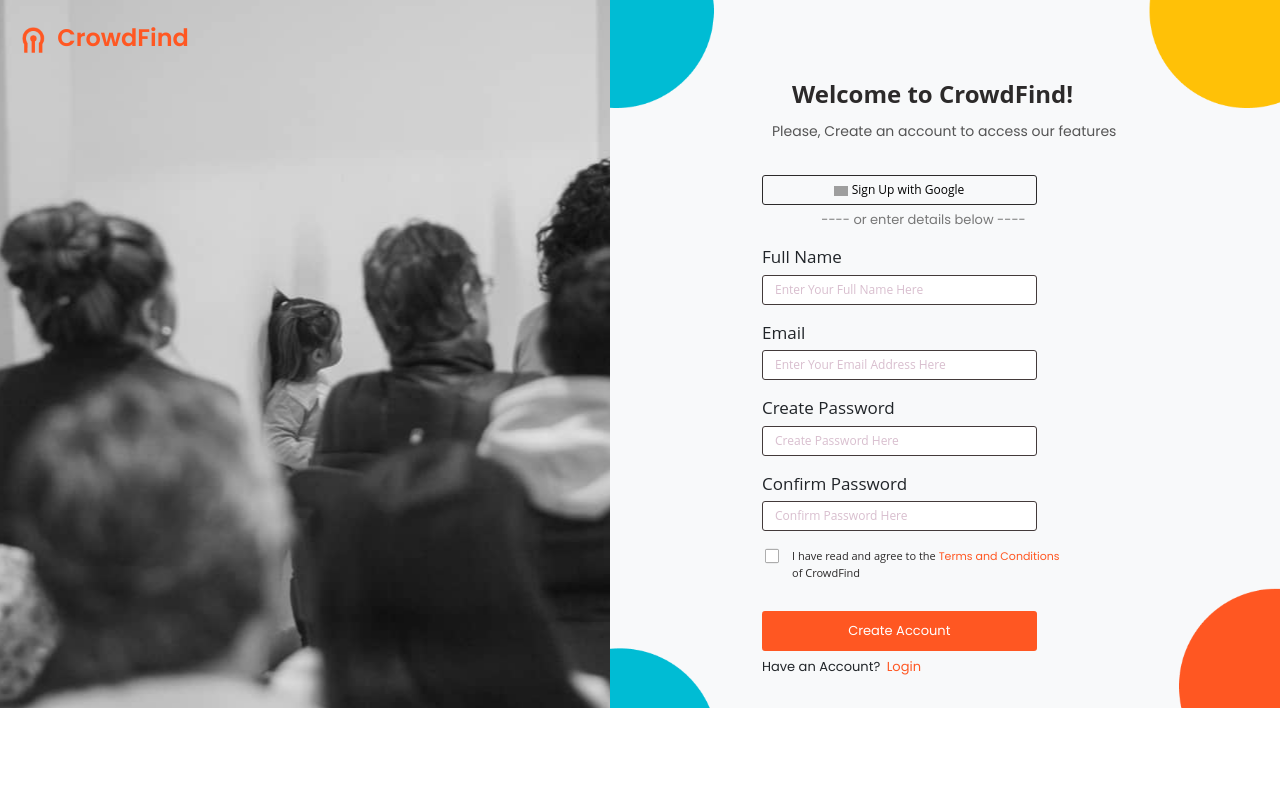
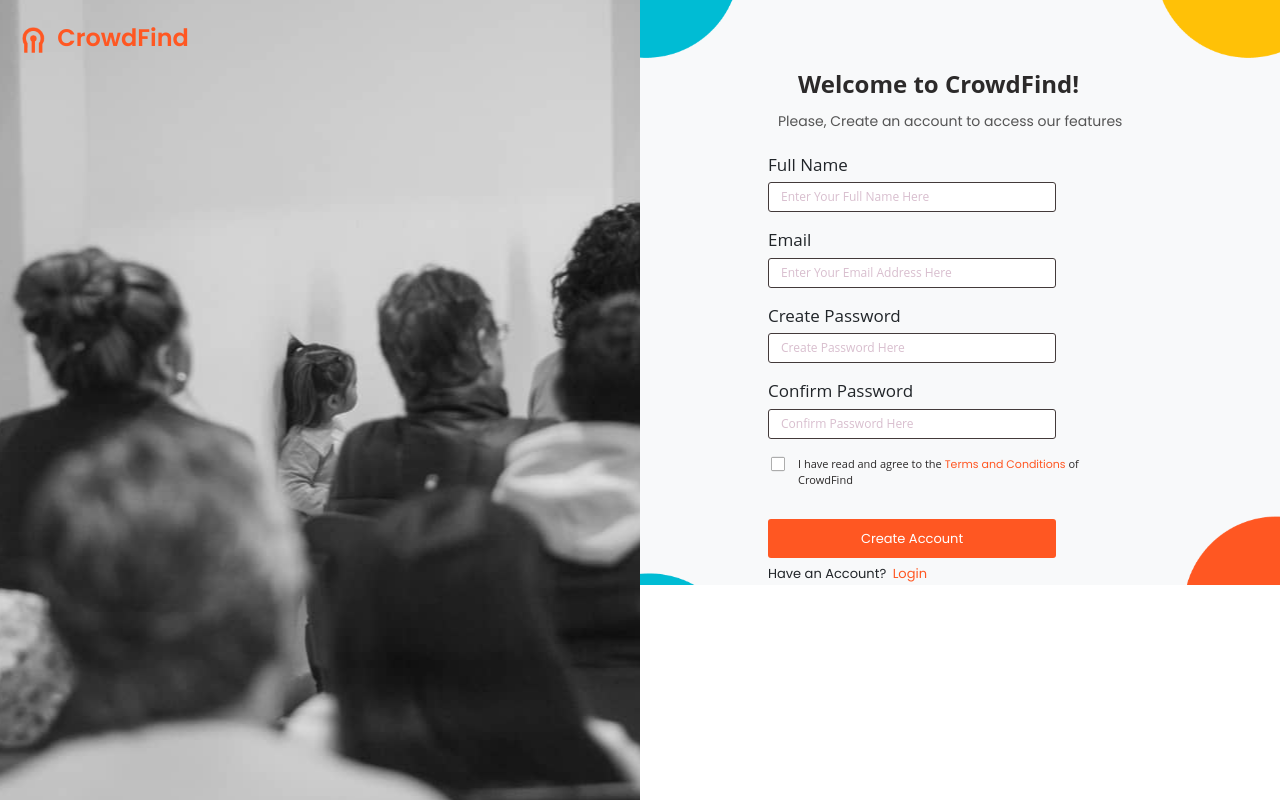
Before and after one commit to Maryann-01/Crowdfind-spark, an Angular app: page /signup in a window 1280 px wide. Built offline with nearby package versions, Linux system fonts and the light colour scheme; grey boxes are pictures that could not be loaded.

Commit message:
fix:fixed overflowing issues in signup page

```diff
--- a/src/app/login/login.component.html
+++ b/src/app/login/login.component.html
@@ -1,5 +1,5 @@
 <div class="loginDiv">
-  <div class="left-section image-section">
+  <div class="left-section">
     <div class="logo">
       <img src="assets/images/Crowdfund-logo.png" alt="CrowdFind Logo" />
       <span>CrowdFind</span>
@@ -11,12 +11,7 @@
         <h2>Welcome Back to CrowdFind!</h2>
         <p>Please, Login to your account to access our features</p>
 
-        <button class="google-signup">
-          <img src="https://img.icons8.com/color/48/000000/google-logo.png" alt="Google Logo" />
-          Log in with Google
-        </button>
 
-        <div class="divider">---- or enter details below ----</div>
 
 
         <form (ngSubmit)="onSubmit()">
--- a/src/app/signup/signup.component.css
+++ b/src/app/signup/signup.component.css
@@ -19,12 +19,16 @@
 
 .left-section {
     width: 100%;
-    /* height:100vh; */
+    height:100vh;
     background: url('/assets/images/unsplash.jpg') no-repeat center center;
     object-fit: contain;
-
+    display:flex;
+    align-items: center;
+    flex-direction: column;
+    justify-content: center;
      position: relative;
     flex: 1;
+
 }
 
 .logo {
@@ -49,13 +53,13 @@
     background-size: cover;
     background-position: center;
     /* height: 100%; */
-    /* height: 100%; */
+    height: 100%;
     flex: 1;
     background-color: #f8f9fa;
     display: flex;
     align-items: center;
     justify-content: center;
-    padding: 30px;
+    padding: 20px 0px 0px;
     position: relative;
 }
 
--- a/src/app/signup/signup.component.html
+++ b/src/app/signup/signup.component.html
@@ -9,14 +9,11 @@
   <div class="right-section">
     <div class="form-container">
       <h2>Welcome to CrowdFind!</h2>
-      <p style="font-size:14px;">Please, Create an account to access our features</p>
+      <p style="font-size:14px;margin-bottom:5px;">Please, Create an account to access our features</p>
 
-      <button class="google-signup">
-        <img src="https://img.icons8.com/color/48/000000/google-logo.png" alt="Google Logo" />
-        Sign Up with Google
-      </button>
 
-      <div class="divider">---- or enter details below ----</div>
+
+
 
       <!-- Form -->
       <form (submit)="onSubmit($event)">
@@ -33,8 +30,8 @@
         <input class="log" type="password" placeholder="Confirm Password Here" required [(ngModel)]="confirmPassword" name="confirmPassword" />
 
         <div class="checkbox-container">
-          <input type="checkbox" id="terms" [(ngModel)]="termsAccepted" name="terms" required />
-          <p class="cont" style="font-size:11px;width:78%">
+          <input type="checkbox" id="terms" [(ngModel)]="termsAccepted" name="terms" required  />
+          <p class="cont" style="font-size:11px;width:79%;">
             I have read and agree to the <span class="tnC">Terms and Conditions</span> of CrowdFind
           </p>
         </div>
```
